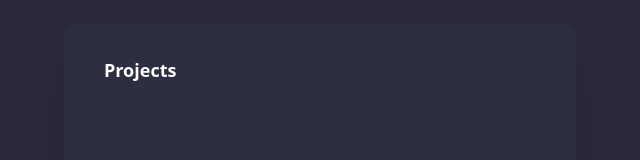
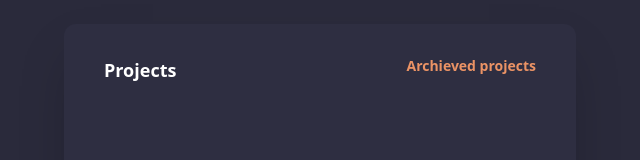
Before and after one commit to nasir-001/100-components, a Vue app: page /layout23 in a window 1280 px wide. Shown: the top 160 px of the page, without its empty margins (240-880 px from the left). Built offline with nearby package versions, Linux system fonts and the light colour scheme; the HTML template or start-up script is replaced by a standard one.

Commit message:
finish the top flex item in first card

```diff
--- a/src/views/Layout23.vue
+++ b/src/views/Layout23.vue
@@ -2,9 +2,12 @@
   <div class="bg-layout23backgroundColor h-screen">
     <div class="flex justify-center">
       <div class="bg-layout23cardBackgroundColor h-60 rounded-xl w-124 top-6 sticky shadow-2xl">
-        <div class="flex justofy-between pt-8">
+        <div class="flex justify-between pt-8">
           <div class="text-white text-lg font-semibold mx-10">
             Projects
+          </div>
+          <div class="text-layout23textColor text-sm mx-10 font-semibold">
+            Archieved projects
           </div>
         </div>
       </div>
```
